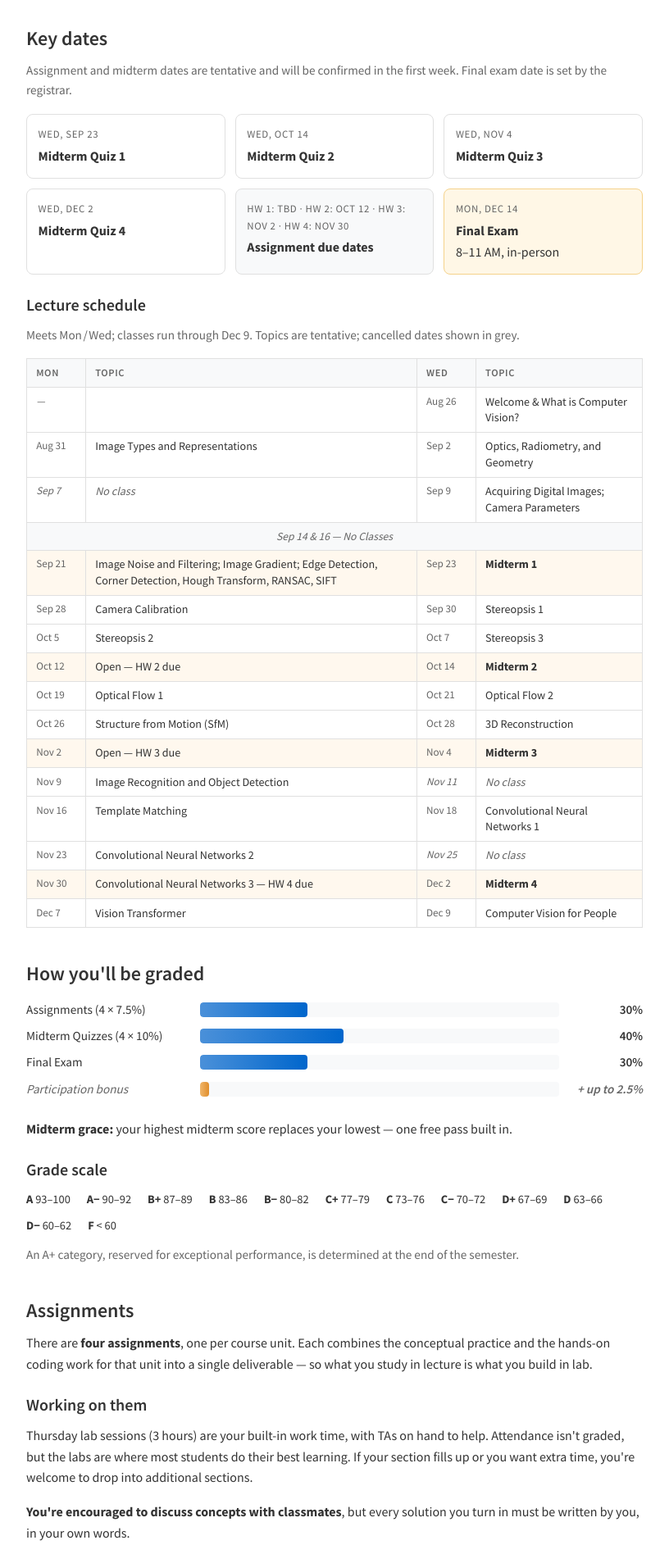
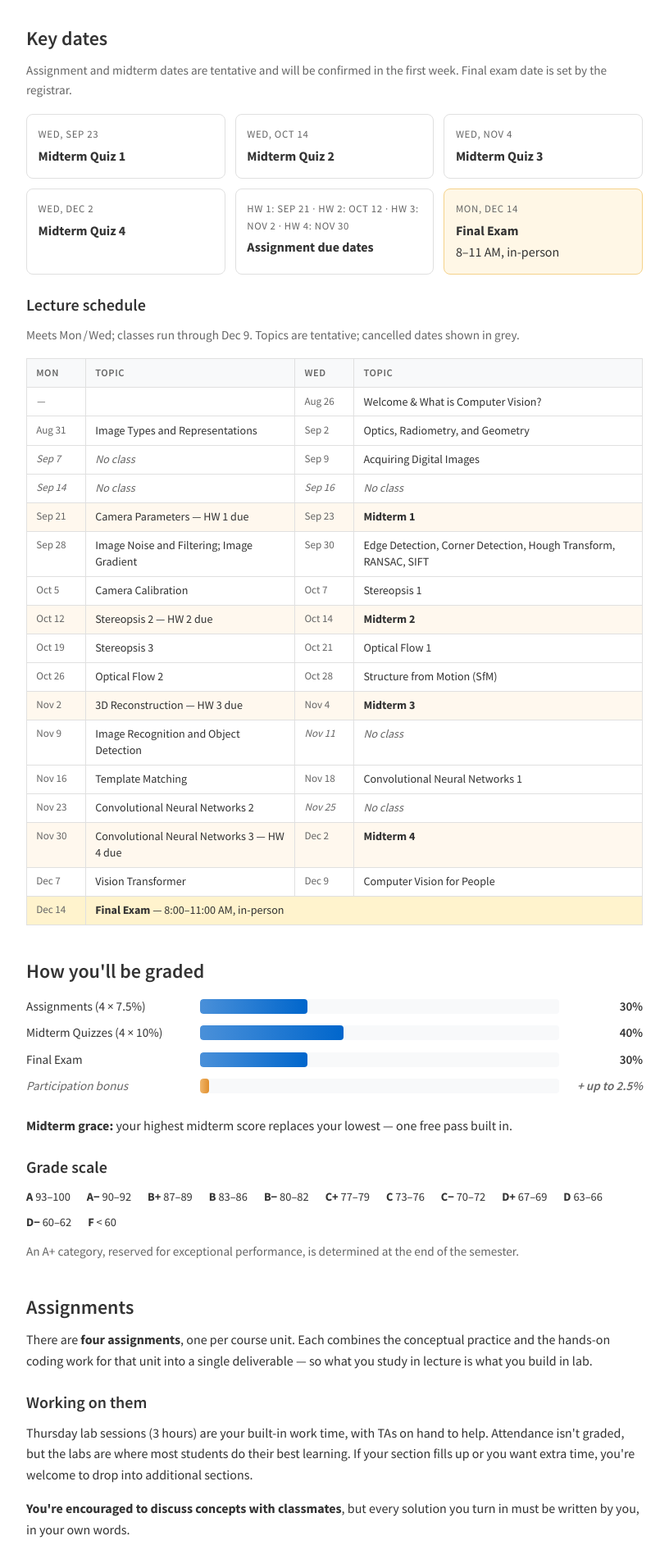
Before and after one commit to rossgreer/rossgreer.github.io, a Jekyll site: the page built from cse185.md, in a window 1280 px wide. Shown: the part 1322-3229 px from the top of the page at 82% size, without its empty margins (232-1048 px from the left). Built offline with Jekyll 4.4.1, drawn with Linux system fonts in a browser that asks for light colours; some web fonts are replaced.

Commit message:
Redistribute schedule topics, fix Sep 14/16 display, add final exam row
- Sep 14 & 16 now shown as separate cancelled cells instead of spanning row
- Topics spread more evenly: Image Noise/Gradient and Edge Detection move to Sep 28/30 (after Midterm 1); Oct 12 carries Stereopsis 2 with HW 2; Nov 2 carries 3D Reconstruction with HW 3
- Sep 9 reduced to single topic (Acquiring Digital Images); Sep 21 is Camera Parameters + HW 1 due
- HW 1 due date set to Sep 21 (Monday before Midterm 1)
- Final exam row added at bottom of schedule table
- sch-final CSS class added for final exam row styling

Co-Authored-By: Claude Sonnet 4.6 <noreply@anthropic.com>

```diff
--- a/assets/css/style.css
+++ b/assets/css/style.css
@@ -651,6 +651,11 @@ details.faq li {
   background: #fff8ee;
 }
 
+.sch-final td {
+  background: #fff3cd;
+  font-weight: 500;
+}
+
 .sch-first td {
   background: var(--color-bg-alt);
   font-style: italic;
--- a/cse185.md
+++ b/cse185.md
@@ -94,8 +94,8 @@ permalink: /teaching/cse185/
       <div class="date-when">Wed, Dec 2</div>
       <div class="date-what"><strong>Midterm Quiz 4</strong></div>
     </div>
-    <div class="date-item tbd">
-      <div class="date-when">HW&nbsp;1: TBD &middot; HW&nbsp;2: Oct&nbsp;12 &middot; HW&nbsp;3: Nov&nbsp;2 &middot; HW&nbsp;4: Nov&nbsp;30</div>
+    <div class="date-item">
+      <div class="date-when">HW&nbsp;1: Sep&nbsp;21 &middot; HW&nbsp;2: Oct&nbsp;12 &middot; HW&nbsp;3: Nov&nbsp;2 &middot; HW&nbsp;4: Nov&nbsp;30</div>
       <div class="date-what"><strong>Assignment due dates</strong></div>
     </div>
     <div class="date-item final">
@@ -130,50 +130,53 @@ permalink: /teaching/cse185/
         <td class="sch-date sch-off">Sep 7</td>
         <td class="sch-off">No class</td>
         <td class="sch-date">Sep 9</td>
-        <td>Acquiring Digital Images; Camera Parameters</td>
+        <td>Acquiring Digital Images</td>
       </tr>
-      <tr class="sch-break">
-        <td colspan="4">Sep 14 &amp; 16 &mdash; No Classes</td>
+      <tr>
+        <td class="sch-date sch-off">Sep 14</td>
+        <td class="sch-off">No class</td>
+        <td class="sch-date sch-off">Sep 16</td>
+        <td class="sch-off">No class</td>
       </tr>
       <tr class="sch-exam">
         <td class="sch-date">Sep 21</td>
-        <td>Image Noise and Filtering; Image Gradient; Edge Detection, Corner Detection, Hough Transform, RANSAC, SIFT</td>
+        <td>Camera Parameters &mdash; HW 1 due</td>
         <td class="sch-date">Sep 23</td>
         <td><strong>Midterm 1</strong></td>
       </tr>
       <tr>
         <td class="sch-date">Sep 28</td>
-        <td>Camera Calibration</td>
+        <td>Image Noise and Filtering; Image Gradient</td>
         <td class="sch-date">Sep 30</td>
-        <td>Stereopsis 1</td>
+        <td>Edge Detection, Corner Detection, Hough Transform, RANSAC, SIFT</td>
       </tr>
       <tr>
         <td class="sch-date">Oct 5</td>
-        <td>Stereopsis 2</td>
+        <td>Camera Calibration</td>
         <td class="sch-date">Oct 7</td>
-        <td>Stereopsis 3</td>
+        <td>Stereopsis 1</td>
       </tr>
       <tr class="sch-exam">
         <td class="sch-date">Oct 12</td>
-        <td>Open &mdash; HW 2 due</td>
+        <td>Stereopsis 2 &mdash; HW 2 due</td>
         <td class="sch-date">Oct 14</td>
         <td><strong>Midterm 2</strong></td>
       </tr>
       <tr>
         <td class="sch-date">Oct 19</td>
+        <td>Stereopsis 3</td>
+        <td class="sch-date">Oct 21</td>
         <td>Optical Flow 1</td>
-        <td class="sch-date">Oct 21</td>
-        <td>Optical Flow 2</td>
       </tr>
       <tr>
         <td class="sch-date">Oct 26</td>
+        <td>Optical Flow 2</td>
+        <td class="sch-date">Oct 28</td>
         <td>Structure from Motion (SfM)</td>
-        <td class="sch-date">Oct 28</td>
-        <td>3D Reconstruction</td>
       </tr>
       <tr class="sch-exam">
         <td class="sch-date">Nov 2</td>
-        <td>Open &mdash; HW 3 due</td>
+        <td>3D Reconstruction &mdash; HW 3 due</td>
         <td class="sch-date">Nov 4</td>
         <td><strong>Midterm 3</strong></td>
       </tr>
@@ -206,6 +209,10 @@ permalink: /teaching/cse185/
         <td>Vision Transformer</td>
         <td class="sch-date">Dec 9</td>
         <td>Computer Vision for People</td>
+      </tr>
+      <tr class="sch-final">
+        <td class="sch-date">Dec 14</td>
+        <td colspan="3"><strong>Final Exam</strong> &mdash; 8:00&ndash;11:00 AM, in-person</td>
       </tr>
     </tbody>
   </table>
```
